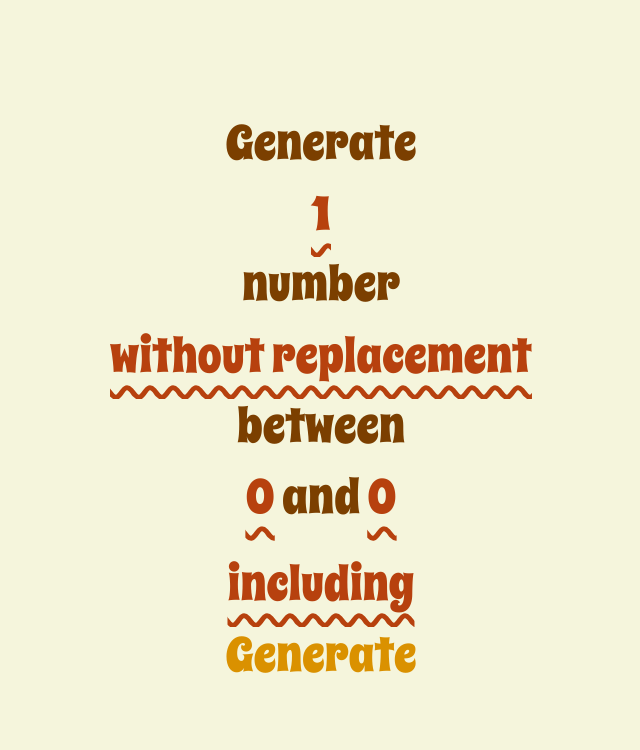
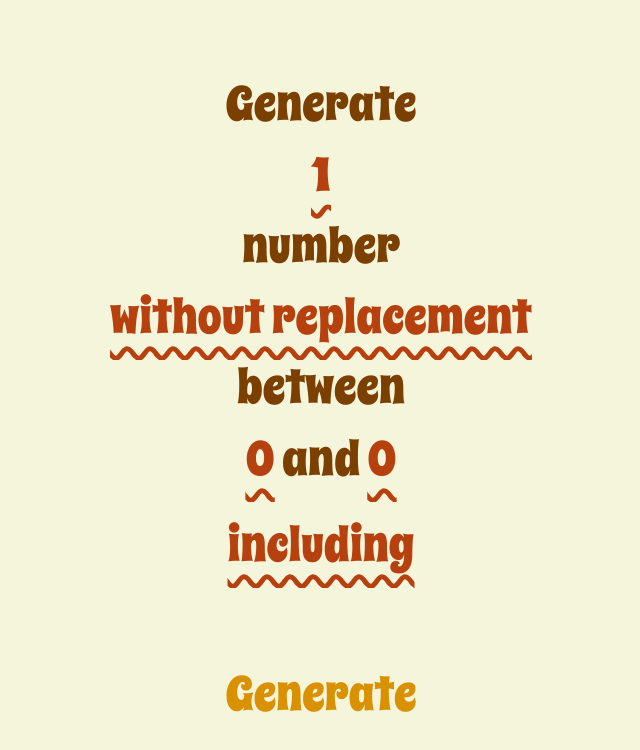
Before and after one commit to Mouzone/rng, a SvelteKit app: page / in a window 1280 px wide. Shown: the top 750 px of the page, without its empty margins (319-959 px from the left). Built offline with nearby package versions, Linux system fonts and the light colour scheme.

Commit message:
Get spacing correct and button anchored properly

```diff
--- a/src/routes/+page.svelte
+++ b/src/routes/+page.svelte
@@ -218,11 +218,13 @@
 	/* Generator Screen */
 
 	#generator-screen {
-		width: 100%dvw;
+		height: 100dvh;
+		width: 100dvw;
 
 		display: flex;
 		flex-direction: column;
 		align-items: center;
+		justify-content: space-evenly;
 	}
 	#statement {
 		margin: 0;
@@ -266,22 +268,24 @@
 
 	#results-screen {
 		position: relative;
+		height: 100dvh;
 		width: 100dvw;
 		display: flex;
 		flex-direction: column;
 		align-items: center;
-		justify-content: center;
+		justify-content: space-evenly;
 	}
 	#copy-button {
 		position: absolute;
 		font-size: 0.5em;
-		right: 3.5em;
-		top: 5.5em;
+		right: 2em;
+		top: 7em;
+		transform: rotate(45deg);
 	}
 	#results-container {
 		margin: 0;
 		padding: 0;
-		height: 45dvh;
+		height: 55dvh;
 		width: 80%;
 		display: grid;
 		grid-template-columns: repeat(auto-fit, minmax(2em, 1fr));
@@ -294,7 +298,7 @@
 		padding: 0;
 	}
 	h1 {
-		margin-bottom: 0;
+		margin: 0;
 	}
 
 	@media (max-width: 640px) {
```
